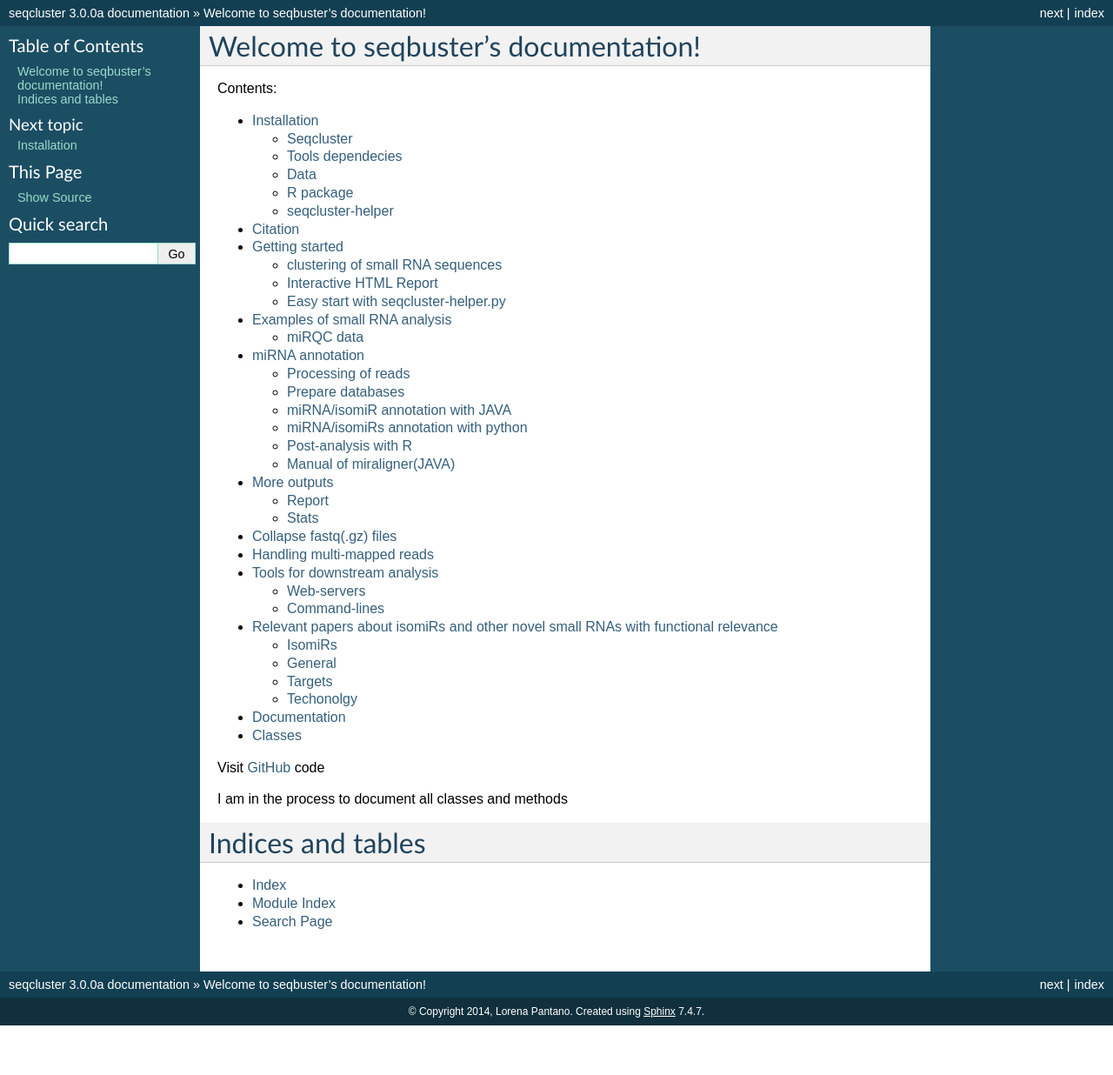
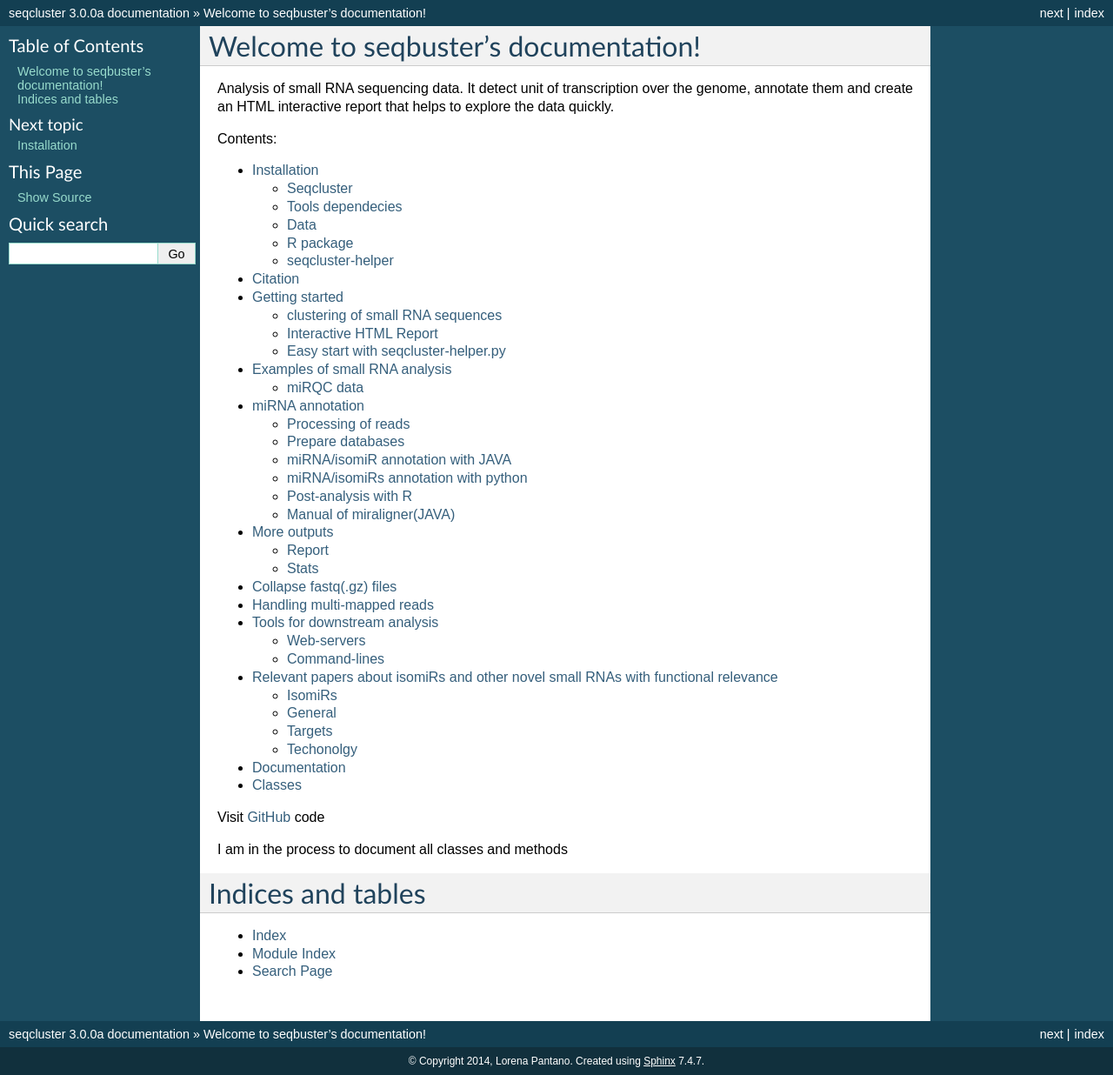
Before and after one commit to lpantano/seqcluster, a Sphinx documentation site: the page built from doc/source/index.rst, in a window 1280 px wide. Shown: the whole page at 87% size. Built offline with Sphinx 7.4.7, drawn with Linux system fonts in a browser that asks for light colours; before the commit the page ends 1179 px from its top, so only the background shows below that.

Commit message:
Update index.rst

```diff
--- a/doc/source/index.rst
+++ b/doc/source/index.rst
@@ -5,6 +5,10 @@
 
 Welcome to seqbuster's documentation!
 =====================================
+
+Analysis of small RNA sequencing data. It detect unit of transcription over the genome,
+annotate them and create an HTML interactive report that helps to
+explore the data quickly.
 
 Contents:
 
```
